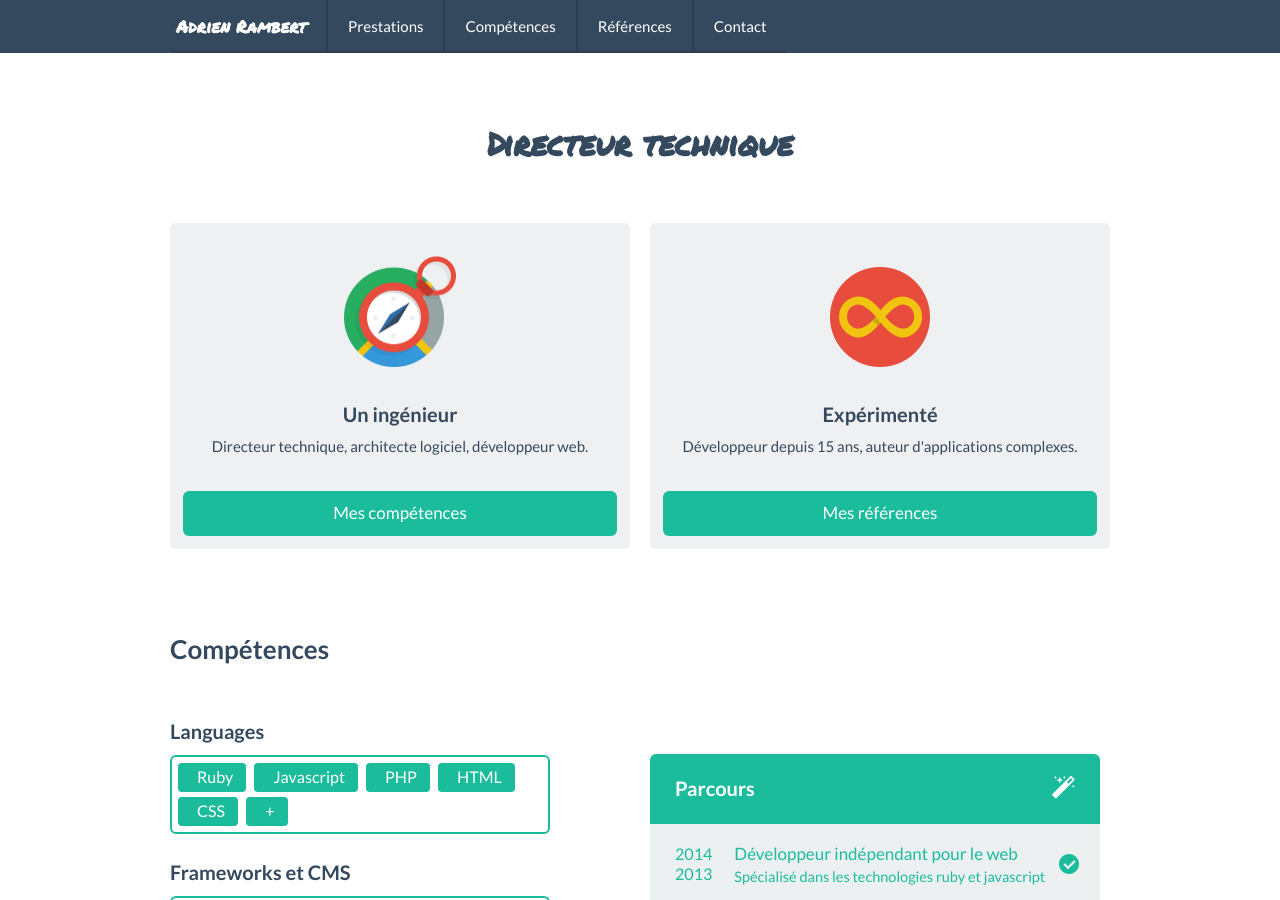
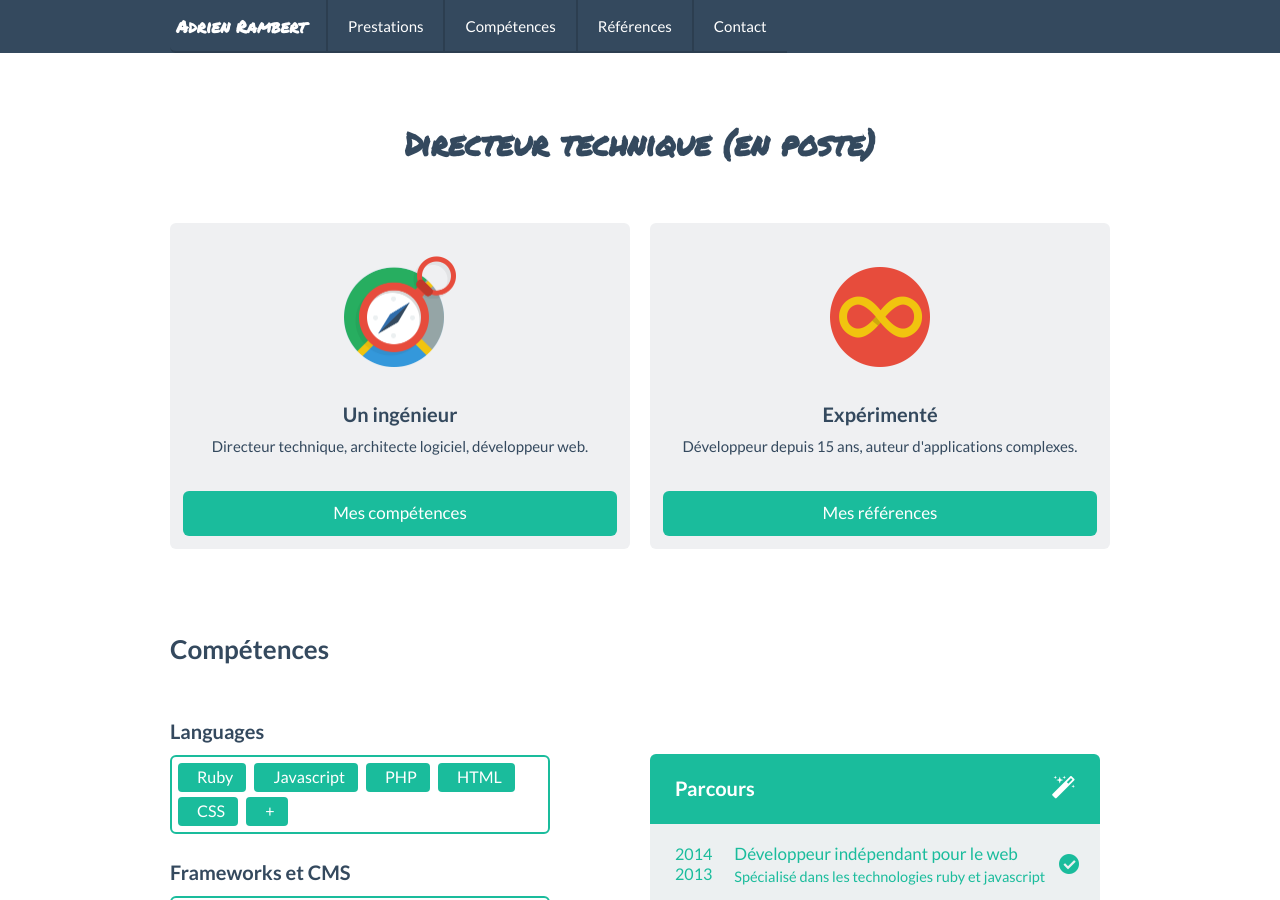
Before and after one commit to arambert/arambert.github.io, a Jekyll site: the page built from index.html, in a window 1280 px wide and 900 px high. Built offline with Jekyll 4.4.1, drawn with Linux system fonts in a browser that asks for light colours.

Commit message:
Update index.html

```diff
--- a/index.html
+++ b/index.html
@@ -1,7 +1,7 @@
 ---
 layout: default
-title: Adrien Rambert - directeur technique - développeur ruby et javascript - ruby on rails - backbone.js
-h1: Directeur technique
+title: Adrien Rambert - directeur technique - développeur ruby et javascript - ruby on rails - angular.js
+h1: Directeur technique (en poste)
 class: home
 ---
 
```
